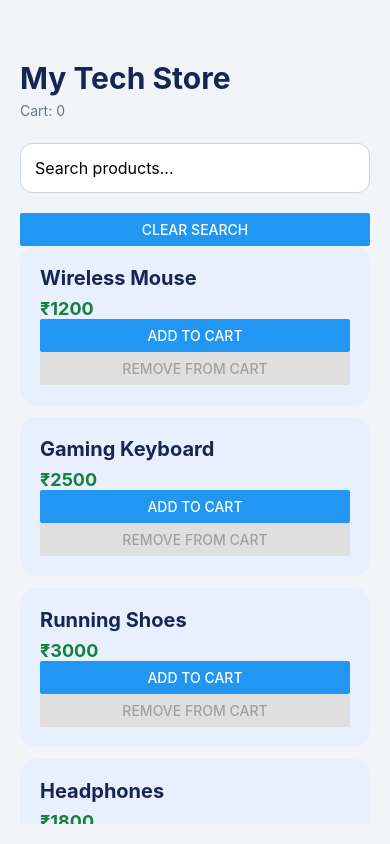
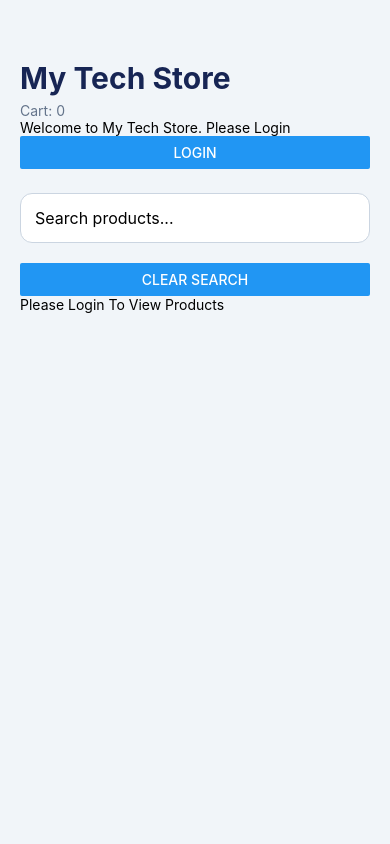
Before and after one commit to kerkettaalvin4/Learning-React-Native, a React Native app: screen / in a window 390 px wide. Built offline with nearby package versions, Linux system fonts and the light colour scheme.

Commit message:
added login and conditional product visibility

```diff
--- a/App.tsx
+++ b/App.tsx
@@ -16,6 +16,7 @@ export default function App() {
 
   const [cartCount, setCartCount] = useState(0);
   const [search, setSearch] = useState('');
+  const [isLoggedIn, setIsLoggedIn] = useState(false)
 
   const filteredProducts = products.filter((product)=>
     product.name.toLowerCase().includes(search.toLowerCase())
@@ -42,6 +43,25 @@ export default function App() {
         <Text style={styles.subtitle}>
           Cart: {cartCount}
         </Text>
+
+        <Text>
+          {isLoggedIn ? 'Welcome Back, Alvin! Enjoy Shopping' : 'Welcome to My Tech Store. Please Login'}
+        </Text>
+
+        {isLoggedIn ? (
+          <Button
+            title="Logout"
+            onPress={() => setIsLoggedIn(false)}
+          />
+        ) : (
+          <Button
+            title="Login"
+            onPress={() => setIsLoggedIn(true)}
+          />
+        )
+        }
+
+
       </View>
 
       <TextInput
@@ -56,7 +76,8 @@ export default function App() {
         onPress={() => setSearch('')}
       />
 
-      <FlatList
+      {isLoggedIn ? (
+        <FlatList
         data={filteredProducts}
         keyExtractor={(item) => item.id.toString()}
         renderItem={({ item }) => (
@@ -80,6 +101,9 @@ export default function App() {
           </>
         }
       />
+      ): (
+        <Text>Please Login To View Products</Text>
+      )}
 
     </View>
   );
```
